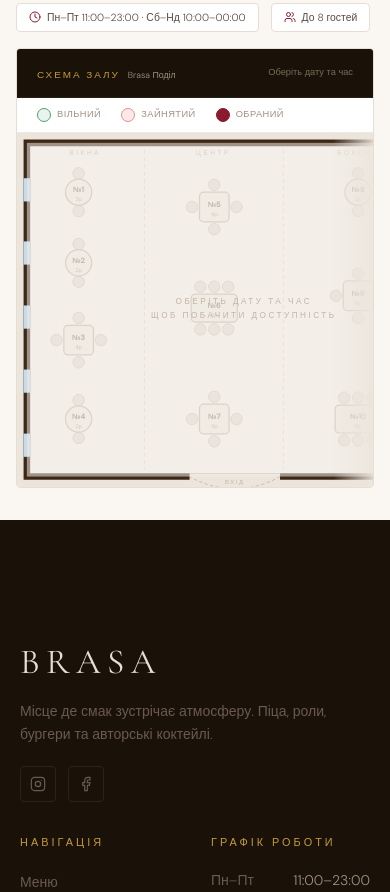
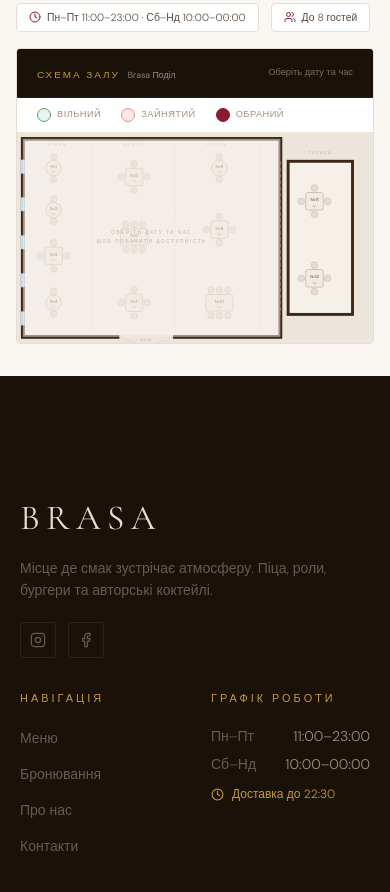
Before and after one commit to danylonahorniuk/brasa-cafe, a Next.js app: page /booking in a window 390 px wide. Shown: the part 1200-2092 px from the top of the page. Built offline with nearby package versions, Linux system fonts and the light colour scheme.

Commit message:
Fix mobile floor plan: scale to fit instead of horizontal scroll
Remove minWidth constraint so SVG scales to container width on mobile,
showing the full floor plan (including Тераса) without horizontal scrolling.

Co-Authored-By: Claude Sonnet 4.6 <noreply@anthropic.com>

```diff
--- a/src/app/booking/page.tsx
+++ b/src/app/booking/page.tsx
@@ -540,13 +540,8 @@ export default function BookingPage() {
                 ))}
               </div>
 
-              {/* SVG план — горизонтальний скрол на мобілі, вільний на десктопі */}
-              <div className="relative">
-                <div
-                  className="overflow-x-auto overflow-y-hidden lg:overflow-x-hidden"
-                  style={{ background: "#ebe5dc", WebkitOverflowScrolling: "touch" } as React.CSSProperties}
-                >
-                  <div className="lg:min-w-0" style={{ minWidth: "600px" }}>
+              {/* SVG план — масштабується до ширини на мобілі, без скролу */}
+              <div style={{ background: "#ebe5dc" }}>
                 <FloorPlan
                   location={location}
                   form={{ date: form.date, time: form.time, tableId: form.tableId }}
@@ -554,13 +549,6 @@ export default function BookingPage() {
                   onTableClick={(id) => setForm((f) => ({ ...f, tableId: id }))}
                   overlayLine1={t("booking.overlayLine1")}
                   overlayLine2={t("booking.overlayLine2")}
-                    />
-                  </div>
-                </div>
-                {/* Fade-хінт "є ще вправо" — тільки мобіль */}
-                <div
-                  className="absolute right-0 top-0 bottom-0 w-10 pointer-events-none lg:hidden"
-                  style={{ background: "linear-gradient(to right, transparent, rgba(235,229,220,0.9))" }}
                 />
               </div>
 
```
Lines whose indentation alone changed are shown as unchanged.
